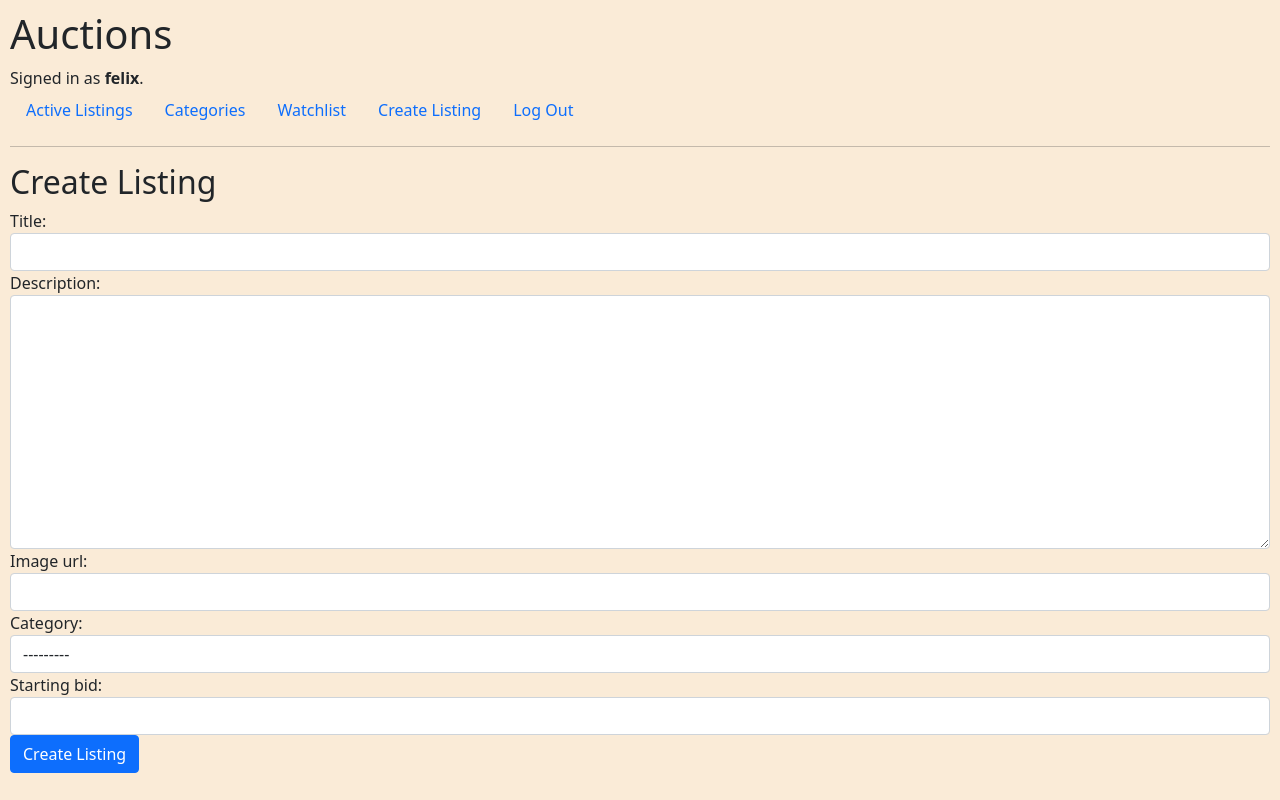
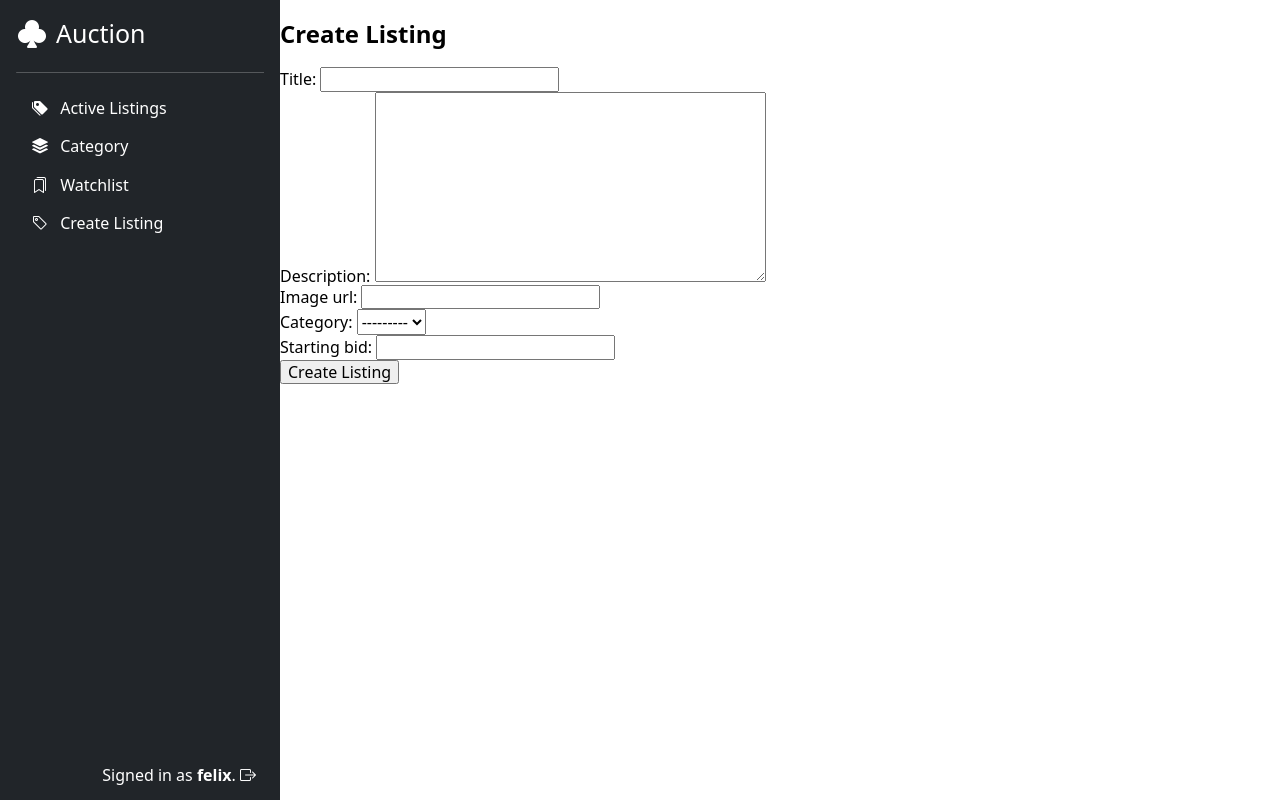
Before and after one commit to felixdave/commerce, a Django app: page /create in a window 1280 px wide. Run offline with Django 3.2, Linux system fonts and the light colour scheme; a user stored in the database is signed in; data comes from the database, SQL or seed files in the repository; both versions use the stored data as it was after the commit; data that the repository does not hold is empty; some libraries are stand-ins or nearby versions.

Commit message:
create side pannel

```diff
--- a/auctions/static/auctions/css/style.css
+++ b/auctions/static/auctions/css/style.css
@@ -1,14 +1,143 @@
+:root {
+	--h1icon: 32px;
+	--drkGrey: #212529;
+}
+* {
+	box-sizing: border-box;
+}
 body {
-  padding: 10px;
-  background-color: antiquewhite;
+	margin: 0;
+	font-family: system-ui, -apple-system, 'Segoe UI', Roboto, 'Helvetica Neue',
+		Arial, 'Noto Sans', 'Liberation Sans', sans-serif, 'Apple Color Emoji',
+		'Segoe UI Emoji', 'Segoe UI Symbol', 'Noto Color Emoji';
 }
 
-.card > a {
-  text-decoration: none;
-  color: black;
+/* GLOBALS */
+img {
+	width: 50%;
+	border: 1px solid #333;
+}
+i {
+	font-size: 16px;
+	height: 16px;
+	width: 16px;
+	margin-right: 8px;
+}
+ul {
+	list-style: none;
+}
+a {
+	text-decoration: none;
+	color: white;
 }
 
-.card-img {
-  height: 250px;
-  object-fit: contain;
+/* MAIN */
+main {
+	display: grid;
+	height: 100vh;
+	/* background-color: red; */
+	grid-template-columns: 280px 1fr;
 }
+
+/* SIDENAV */
+main #sidenav {
+	grid-column: 1/2;
+	background-color: var(--drkGrey);
+	color: white;
+	padding: 16px;
+	display: flex;
+	flex-direction: column;
+	/* align-items: flex-end; */
+}
+/* title */
+main #sidenav .title {
+	display: flex;
+	/* justify-content: flex-start; */
+	align-items: flex-end;
+	height: 32px;
+	width: 100%;
+	margin-bottom: 8px;
+}
+main #sidenav .title i {
+	font-size: var(--h1icon);
+	height: var(--h1icon);
+	width: var(--h1icon);
+}
+main #sidenav .title h1 {
+	font-size: 25px;
+	font-weight: normal;
+	margin: 0;
+}
+/* hr */
+main #sidenav hr {
+	border-top: none;
+	border-width: 1px;
+	opacity: 0.25;
+	margin: 16px 0;
+}
+/* nav */
+main #sidenav .nav {
+	margin: 0;
+	padding: 0;
+	display: flex;
+	flex-direction: column;
+	flex-grow: 1;
+	cursor: pointer;
+}
+main #sidenav .nav li {
+	/* background-color: yellow; */
+	padding: 10px 16px;
+	border-radius: 4px;
+}
+main #sidenav .nav li:hover {
+	background-color: #0d6efd;
+	font-size: 16px;
+}
+main #sidenav .nav li a {
+	color: white;
+}
+
+main #sidenav .log-info {
+	align-self: flex-end;
+}
+/* log info */
+
+/* AT MEDIA  */
+@media only screen and (min-width: 960px) {
+	/* styles for browsers larger than 960px; */
+	body {
+		/* background-color: red; */
+	}
+}
+@media only screen and (min-width: 1440px) {
+	/* styles for browsers larger than 1440px; */
+	body {
+		background-color: orange;
+	}
+}
+@media only screen and (min-width: 2000px) {
+	/* for sumo sized (mac) screens */
+	body {
+		background-color: yellow;
+	}
+}
+@media only screen and (max-device-width: 480px) {
+	/* styles for mobile browsers smaller than 480px; (iPhone) */
+	body {
+		background-color: green;
+	}
+}
+@media only screen and (device-width: 768px) {
+	/* default iPad screens */
+	body {
+		background-color: blue;
+	}
+}
+/* different techniques for iPad screening */
+@media only screen and (min-device-width: 481px) and (max-device-width: 1024px) and (orientation: portrait) {
+	/* For portrait layouts only */
+}
+
+@media only screen and (min-device-width: 481px) and (max-device-width: 1024px) and (orientation: landscape) {
+	/* For landscape layouts only */
+}
--- /dev/null
+++ b/auctions/static/auctions/js/script.js
@@ -0,0 +1 @@
+console.log("hello");
--- /dev/null
+++ b/auctions/static/favicon/about.txt
@@ -0,0 +1,6 @@
+This favicon was generated using the following graphics from Twitter Twemoji:
+
+- Graphics Title: 1f60e.svg
+- Graphics Author: Copyright 2020 Twitter, Inc and other contributors (https://github.com/twitter/twemoji)
+- Graphics Source: https://github.com/twitter/twemoji/blob/master/assets/svg/1f60e.svg
+- Graphics License: CC-BY 4.0 (https://creativecommons.org/licenses/by/4.0/)
--- a/auctions/templates/auctions/create.html
+++ b/auctions/templates/auctions/create.html
@@ -1,21 +1,17 @@
-{% extends "auctions/layout.html" %}
-
-{% block body %}
+{% extends "auctions/layout.html" %} {% block body %}
 
 <h2>Create Listing</h2>
 
 <form action="{% url 'create' %}" method="post">
-        {% csrf_token %}
-        {% for field in form %}
+		{% csrf_token %} {% for field in form %}
 		<div class="form-group">
 			<label for="{{ field.id_for_label }}">{{ field.label_tag }}</label>
-                {{ field }}
-                {% if field.help_text %}
+			{{ field }} {% if field.help_text %}
 			<p>{{ field.help_text }}</p>
 			{% endif %}
 		</div>
 		{% endfor %}
-        <input class="btn btn-primary" type="submit" value="Create Listing">
+		<input class="btn btn-primary" type="submit" value="Create Listing" />
 </form>
 
 {% endblock %}
--- a/auctions/templates/auctions/index.html
+++ b/auctions/templates/auctions/index.html
@@ -11,7 +11,7 @@
                 <div class="row no-gutters">
                     {% if listing.image_url %}
                         <div class="col-md-4">
-                            <img src="{{ listing.image_url }}" class="card-img" alt="{{ listing.title }}">
+                            <img src="{{ listing.image_url }}" class="card-img" alt="{{ listing.title }}" loading="lazy">
                         </div>
                         <div class="col-md-8">
                     {% else %}
--- a/auctions/templates/auctions/layout.html
+++ b/auctions/templates/auctions/layout.html
@@ -2,62 +2,77 @@
 
 <!DOCTYPE html>
 <html lang="en">
+
 <head>
-        <title>{% block title %}Auctions{% endblock %}</title>
-        <meta charset="utf-8">
-        <!-- Required meta tags -->
-        <meta name="viewport" content="width=device-width, initial-scale=1">
-        <!-- Bootstrap CSS -->
-        <link href="https://cdn.jsdelivr.net/npm/bootstrap@5.1.1/dist/css/bootstrap.min.css" rel="stylesheet" integrity="sha384-F3w7mX95PdgyTmZZMECAngseQB83DfGTowi0iMjiWaeVhAn4FJkqJByhZMI3AhiU" crossorigin="anonymous">
-        <link href="{% static 'auctions/css/style.css' %}" rel="stylesheet">
+  <title>{% block title %}Auction{% endblock %}</title>
+  <meta charset="utf-8" />
+  <meta name="viewport" content="width=device-width, initial-scale=1" />
 
+  <!-- Bootstrap icons -->
+  <link rel="stylesheet" href="https://cdn.jsdelivr.net/npm/bootstrap-icons@1.4.1/font/bootstrap-icons.css" />
 
+  <!-- Custom stylesheet -->
+  <link href="{% static 'auctions/css/normalize.css' %}" rel="stylesheet" />
+  <link href="{% static 'auctions/css/style.css' %}" rel="stylesheet" />
+
+  <!-- Favicon -->
+  <link rel="shortcut icon" href="{% static 'favicon.ico' %}" type="image/x-icon" />
 </head>
+
 <body>
-        <h1>Auctions</h1>
-
-        <div>
-            {% if user.is_authenticated %}
-                Signed in as <strong>{{ user.username }}</strong>.
-            {% else %}
-                Not signed in.
-            {% endif %}
+  <main>
+    <div id="sidenav">
+      <div class="title">
+        <i class="bi bi-suit-club-fill"></i>
+        <h1>Auction</h1>
       </div>
-
+      <hr>
       <ul class="nav">
-            <li class="nav-item">
-                <a class="nav-link" href="{% url 'index' %}">Active Listings</a>
+        <li>
+          <i class="bi bi-tags-fill"></i>
+          <a href="{% url 'index' %}">Active Listings</a>
         </li>
-            <li class="nav-item">
-                <a class="nav-link" href="{% url 'categories' %}">Categories</a>
+        <li>
+          <i class="bi bi-stack"></i>
+          <a href="{% url 'categories' %}">Category</a>
         </li>
         {% if user.is_authenticated %}
-                <li class="nav-item">
-                    <a class="nav-link" href="{% url 'watchlist' %}">
+        <li>
+          <i class="bi bi-bookmarks"></i> <a href="{% url 'watchlist' %}">
             Watchlist
             {% if request.user.watchlist.count > 0 %}
             <span class="badge badge-secondary">{{ request.user.watchlist.count }}</span>
             {% endif %}
           </a>
         </li>
-                <li class="nav-item">
+        <li>
+          <i class="bi bi-tag"></i>
           <a class="nav-link" href="{% url 'create' %}">Create Listing</a>
         </li>
-                <li class="nav-item">
-                    <a class="nav-link" href="{% url 'logout' %}">Log Out</a>
+
+        {% else %}
+        <li>
+          <a href="{% url 'login' %}">Log In</a>
         </li>
-            {% else %}
-                <li class="nav-item">
-                    <a class="nav-link" href="{% url 'login' %}">Log In</a>
-                </li>
-                <li class="nav-item">
-                    <a class="nav-link" href="{% url 'register' %}">Register</a>
+        <li>
+          <a href="{% url 'register' %}">Register</a>
         </li>
         {% endif %}
       </ul>
-        <hr>
-        {% block body %}
-        {% endblock %}
-        <script src="https://cdn.jsdelivr.net/npm/bootstrap@5.1.1/dist/js/bootstrap.bundle.min.js" integrity="sha384-/bQdsTh/da6pkI1MST/rWKFNjaCP5gBSY4sEBT38Q/9RBh9AH40zEOg7Hlq2THRZ" crossorigin="anonymous"></script>
+      <div class="log-info">
+        {% if user.is_authenticated %}
+        Signed in as
+        <strong>{{ user.username }}</strong>.
+        <a href="{% url 'logout' %}" title=”Logout”><i class="bi bi-box-arrow-right"></i></a>
+        {% else %}
+        Not signed in.
+        {% endif %}
+      </div>
+    </div>
+    <div id="content">{% block body %} {% endblock %}</div>
+  </main>
+
+  <script src="{% static 'auctions/js/script.js' %}"></script>
 </body>
+
 </html>
--- a/auctions/templates/auctions/listing.html
+++ b/auctions/templates/auctions/listing.html
@@ -18,7 +18,7 @@
     {% endif %}
 
     {% if listing.image_url %}
-        <img src="{{ listing.image_url }}" alt="{{ listing.title }}">
+        <img src="{{ listing.image_url }}" alt="{{ listing.title }}" loading="lazy">
     {% endif %}
 
     <p>
--- a/commerce/urls.py
+++ b/commerce/urls.py
@@ -13,10 +13,15 @@ Including another URLconf
     1. Import the include() function: from django.urls import include, path
     2. Add a URL to urlpatterns:  path('blog/', include('blog.urls'))
 """
+from django.contrib.staticfiles.storage import staticfiles_storage
 from django.contrib import admin
 from django.urls import include, path
+from django.views.generic.base import RedirectView
+from django.conf import settings
 
 urlpatterns = [
     path("admin/", admin.site.urls),
-    path("", include("auctions.urls"))
+    path("", include("auctions.urls")),
+    path("favicon.ico", RedirectView.as_view(
+        url=staticfiles_storage.url("favicon.ico")))
 ]
```
Also changed, not shown: auctions/static/auctions/scss/sass.scss (deleted, +0 -13 lines), commerce/settings.py (+11 -3 lines), auctions/static/auctions/css/normalize.css (added), auctions/static/favicon.ico (added), auctions/static/favicon/android-chrome-192x192.png (added), auctions/static/favicon/android-chrome-512x512.png (added), auctions/static/favicon/apple-touch-icon.png (added), auctions/static/favicon/favicon-16x16.png (added), auctions/static/favicon/favicon-32x32.png (added), auctions/static/favicon/site.webmanifest (added), db.sqlite3, 1 other file. Lines whose indentation alone changed are shown as unchanged.
